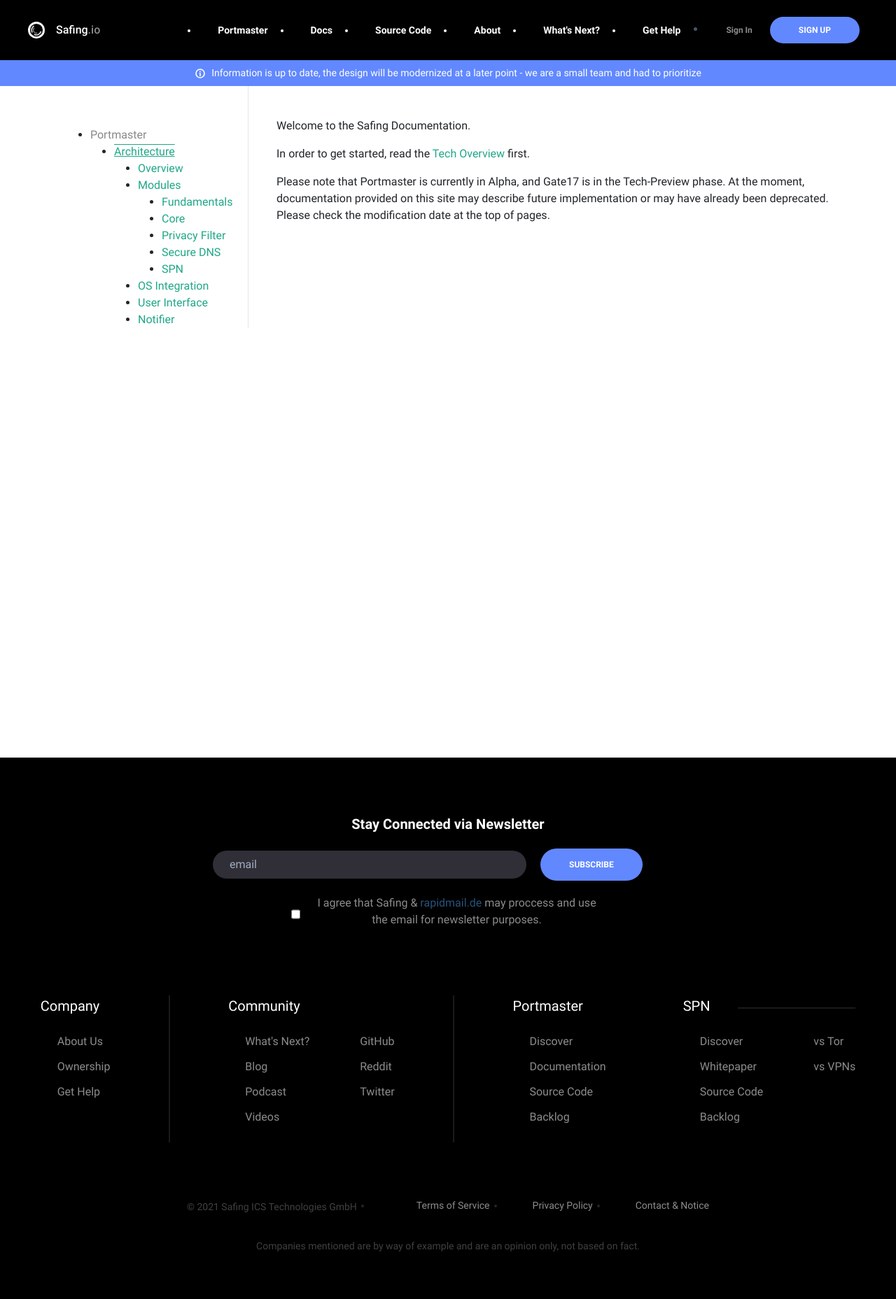
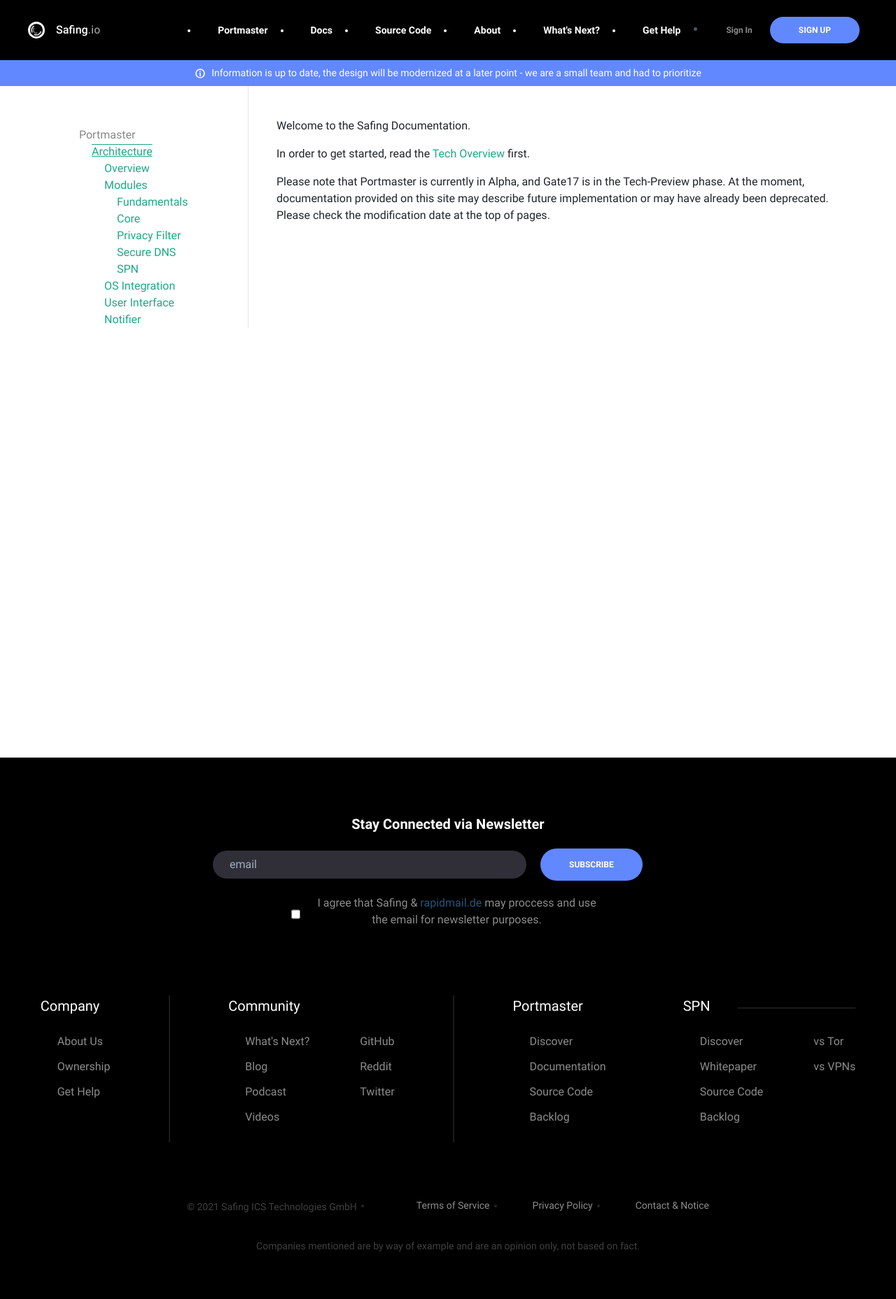
Before and after one commit to safing/docs, a Jekyll site: the page built from index.md, in a window 1280 px wide. Shown: the whole page at 70% size. Built offline with Jekyll 4.4.1, drawn with Linux system fonts in a browser that asks for light colours.

Commit message:
Fix some CSS

```diff
--- a/assets/css/main.css
+++ b/assets/css/main.css
@@ -51,6 +51,11 @@ h1, h2, h3, h4, h5, h6 {
 #page-menu {
   border-right: 1px solid rgba(0, 0, 0, 0.1);
   padding-top: 3em;
+}
+
+#page-menu ul li {
+  list-style: unset;
+  margin-left: 0.5em;
 }
 
 #page-content {
```
